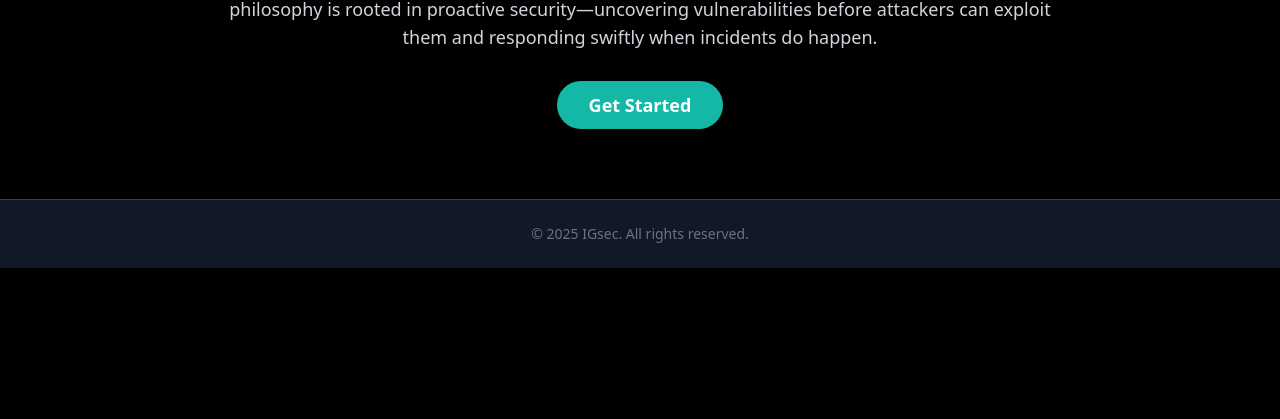
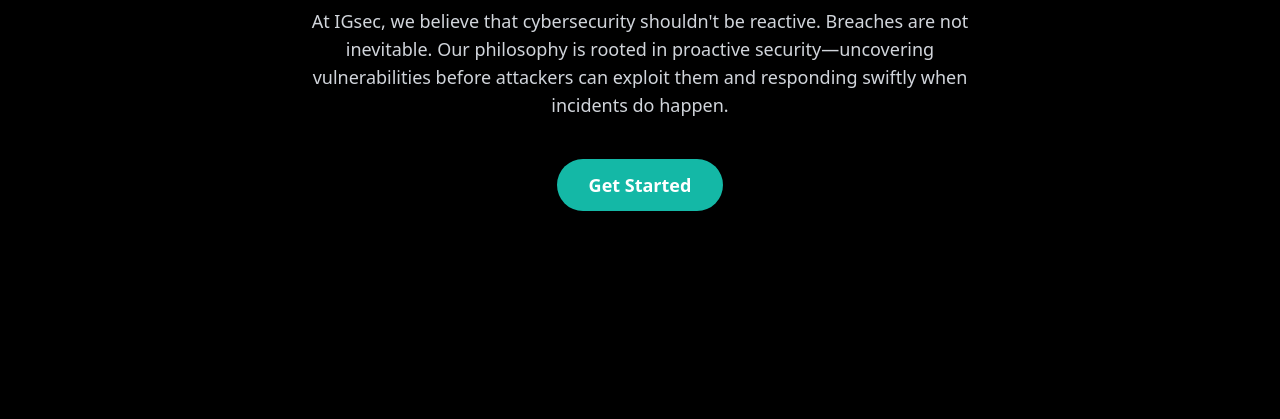
Before and after one commit to georgievsec/igsec-site, a plain HTML site: page index.html in a window 1280 px wide. Shown: the part 381-800 px from the top of the page. Drawn offline with nearby package versions, Linux system fonts and the light colour scheme; a script that the page names is missing.

```diff
--- a/index.html
+++ b/index.html
@@ -46,8 +46,7 @@
     </div>
   </header>
 
-  <main class="max-w-4xl mx-auto py-20 px-6 text-center relative z-10 bg-transparent backdrop-blur-sm">
-
+  <main class="absolute inset-0 flex flex-col justify-center items-center px-6 text-center z-10">
   <div class="mb-10">
     <p class="italic text-gray-400 text-base leading-snug">
       "By failing to prepare,<br />you are preparing to fail."
@@ -55,7 +54,7 @@
     <p class="text-sm text-gray-500 mt-1">— Benjamin Franklin</p>
   </div>
   <h2 class="text-5xl font-bold mb-6">Stay Ahead of the Threat</h2>
-    <p class="text-lg text-gray-300 mb-10">
+  <p class="text-lg text-gray-300 mb-10 max-w-2xl">
     At IGsec, we believe that cybersecurity shouldn't be reactive. Breaches are not inevitable.
     Our philosophy is rooted in proactive security—uncovering vulnerabilities before attackers can exploit them
     and responding swiftly when incidents do happen.
```
Lines whose indentation alone changed are shown as unchanged.
